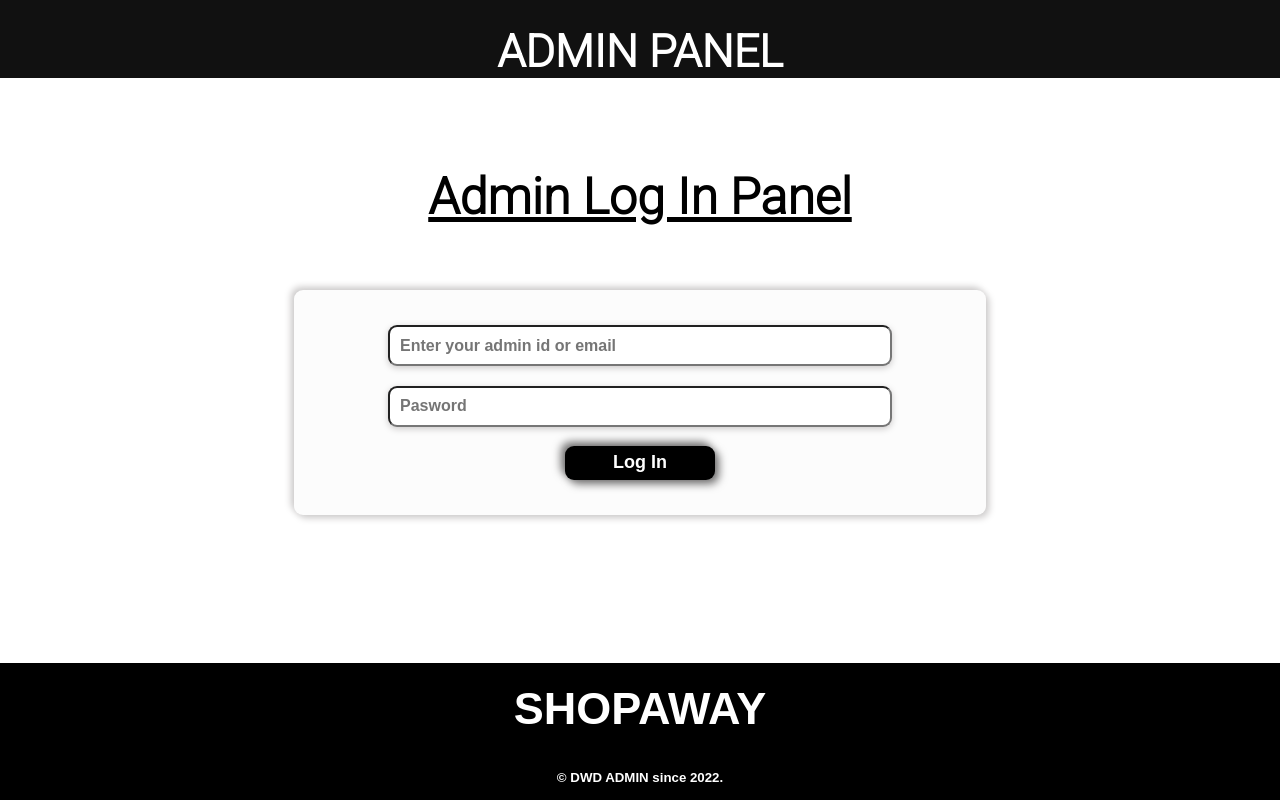
After one commit to newlystudent/E-commerce_V1.0, a PHP site: page /Admin_Panel/admin_log_in.php in a window 1280 px wide. The commit adds this page. Run offline with PHP 8.4, Linux system fonts and the light colour scheme.

Commit message:
Finalized admin panel

```diff
--- /dev/null
+++ b/Admin_Panel/admin_log_in.php
@@ -0,0 +1,26 @@
+<!DOCTYPE html>
+<head>
+    <title>E-Commerce DWD ADMIN PANEL</title>
+    <meta name="viewport" content="width=device-width, initial-scale=1">
+    <link rel="stylesheet" href="styles.css">
+    <link rel="stylesheet" href="../index.css">
+</head>
+<body>
+    <div class="body">
+        <div class="head">
+            <h1 style="text-decoration:none;">ADMIN PANEL</h1>
+        </div>
+                <h1 style="margin-top: 30px;font-family: 'Roboto', sans-serif;font-size:50px;">Admin Log In Panel</h1>
+                <form class="form-1" action="admin_login.php" method="POST">
+                        <input type="text" placeholder="Enter your admin id or email" name="userid" maxlength="40" minlength="7"  required />
+                        <input type="password" placeholder="Pasword" name="password" minlength="8" maxlength="16"   required />
+                        <button >Log In</button>
+                    </form>
+                </div>
+    <div class="footer" style="position: absolute;bottom:0;">
+        <h1 style="font-family: 'Roboto-Slab', sans-serif;">
+            SHOPAWAY
+        </h1>
+        <h5 style="font-family: 'Roboto-Mono', sans-serif;">© DWD ADMIN since 2022.</h5>
+    </div>
+</body>
--- a/Admin_Panel/index.css
+++ b/Admin_Panel/styles.css
@@ -1,9 +1,10 @@
+@import url('https://fonts.googleapis.com/css2?family=Open+Sans&family=Roboto:wght@300&family=Ubuntu:wght@300&display=swap');
 *
 {
     margin: 0;
 }
 body {
-  font-family: "Lato", sans-serif;
+    font-family: 'Roboto', sans-serif;
 }
 
 .head
@@ -12,26 +13,27 @@ body {
     background-color: #111;
     height: auto;
     color: #fff;
-    font-size: 25px;
+    font-size: 15px;
     position: sticky;
     top: 0;
     z-index: 2;
+    margin: 0 0 90px 0;
 }
 .head h1
 {
-    padding: 30px 0;
+    padding:25px 0 0 0;
 }
 h1{
     font-size: 45px;
-    padding-top: 300px;
     text-align: center;
 }
+
 .sidenav {
   height: 100%;
   width: 0;
   position: fixed;
   z-index: 0;
-  top:150px;
+  top:100px;
   left: 0;
   background-color: #111;
   overflow-x: hidden;
@@ -64,14 +66,13 @@ h1{
   transition: margin-left .5s;
   padding: 16px;
 }
-
 .info
 {
     height: 450px;
     width: 90%;
     padding-bottom: 0;
     border: 0px solid #cccaca;
-    box-shadow:3px 3px 7px #cccaca,-3px -3px 7px #cccaca;
+    box-shadow:10px 10px 15px #828282,-10px -10px 15px #cccaca;
     border-radius: 10px;
     margin: 50px auto;
     overflow-y: scroll;
@@ -81,45 +82,68 @@ h1{
 
 .row
 {
-    margin: 10px;
-    width:fit-content;height:45px;margin:30px auto;display:flex;
+    width:fit-content;
+    height:45px;
+    margin:30px auto;
+    display:flex;
     flex-direction:row;
 }
 .row-data
 {
     margin: 10px;
-    width:240px;
-    height:auto;margin:auto 50px;font-size:19px;
+    width:280px;
+    height:auto;
+    margin:auto 50px;
+    font-size:19px;
+}
+button
+{
+    width: auto;
+    margin-left: 130px;
+    padding: 15px;
+    border-radius: 9px;
+    border: none;
+    color: #fff;
+    background-color: #000;
+    font-size: 20px;
 }
 p
 {
-    margin:auto;padding:15px 0;
+    margin:auto;
+    padding:15px 0;
 }
 ::-webkit-scrollbar
 {
-    width: 21px;
+    height: 11px;
+    width: 10px;
 }
 body::-webkit-scrollbar
 {
-    width: 22spx;
+    width: 15px;
     background-color: #121114;
+}
+body::-webkit-scrollbar-track
+{
+    background-color: #f2f2f2;
+}
+body::-webkit-scrollbar-thumb
+{
+    background-color: #111;
+    width: 10px;
+    margin: auto;
 }
 ::-webkit-scrollbar-track
 {
-    background-color: #111;
     margin:.01rem;
+    background-color: #f2f2f2;
 }
 ::-webkit-scrollbar-thumb
 {
-    background-color: #1b1a1d;
-    border-radius: 5px;
-    border: 3.7px solid #ffffff;
+    background-color: #111;
+    height: 60px;
+    width: 70px;
 }
-body::-webkit-scrollbar-thumb
-{
-    background-color: #000;
-    border: 3.7px solid #fff;
-}
+
 
 .footer
 {
--- a/includes/footer.php
+++ b/includes/footer.php
@@ -1,8 +1,8 @@
 <div class="footer">
-                    <h1 style="font-family: 'Roboto-Slab', sans-serif;">
+                    <h1 style="font-family: 'Roboto', sans-serif;">
                         SHOPAWAY
                     </h1>
-                    <h5 style="font-family: 'Roboto-Mono', sans-serif;">© SHOPAWAY since 2022.</h5>
+                    <h5 style="font-family: 'Roboto', sans-serif;">© SHOPAWAY since 2022.</h5>
             </div>
 
 </html>
--- a/login.php
+++ b/login.php
@@ -73,7 +73,7 @@
                     $_SESSION["contact_no"]=$row1['contact_no'];
                     $_SESSION["min"]=$min;
                 }
-                header('location:profile.php');
+                header('location:index.php');
             }
         }
     }
--- a/products.php
+++ b/products.php
@@ -6,7 +6,7 @@
     $productid =  $_POST["pro_id"];
     if(isset($productid)!=1)
     {
-        header('location:index.php?error=no%product%selected');
+        header('location:index.php');
     }
     else
     {
--- a/sign.php
+++ b/sign.php
@@ -68,7 +68,7 @@ $empt_stat = emptyCheck($inpArray);
 
         else
         {
-            $q = "INSERT INTO `accounts` (`user_id`, `username`, `password`, `email`, `address`, `role`, `ip`, `date`, `time`,`contact_no`) VALUES ('$userid', '$username', '$password', '$email', '$address', '$role', '$ip', '$date', '$time','$contact_no')";
+            $q = "INSERT INTO `accounts` (`user_id`, `username`, `password`, `email`, `address`, `role`, `ip`, `date`, `time`,`contact_no`,`active_status`) VALUES ('$userid', '$username', '$password', '$email', '$address', '$role', '$ip', '$date', '$time','$contact_no','1')";
             $res = mysqli_query($con,$q);
             header("location:log_in.php?status=account%created!");
         }
```
Also changed, not shown: Admin_Panel/accnt_stat.php (added, +30 -0 lines), Admin_Panel/admin_login.php (added, +53 -0 lines), Admin_Panel/admin_logout.php (added, +8 -0 lines), Admin_Panel/index.php (+40 -33 lines), includes/dbconn.php (+0 -8 lines).
